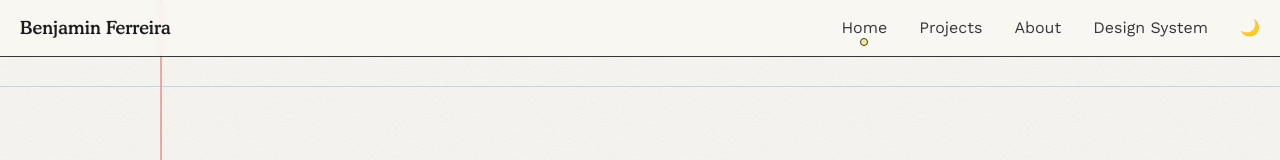
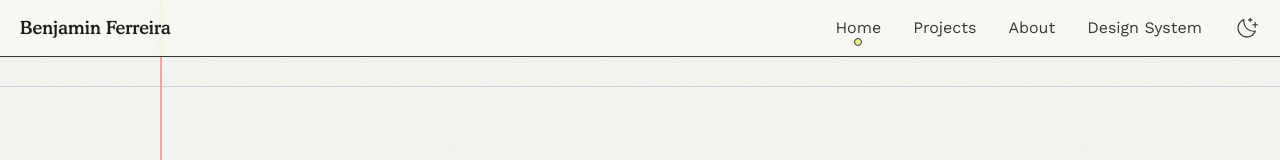
Before and after one commit to benjaminferreira/benjaminferreira.dev, a Next.js app: page / in a window 1280 px wide. Shown: the top 160 px of the page. Built offline with nearby package versions, Linux system fonts and the light colour scheme.

Commit message:
Add Phosphor icons for theme toggle and patch security vulnerabilities

```diff
--- a/package.json
+++ b/package.json
@@ -9,6 +9,7 @@
     "lint": "eslint"
   },
   "dependencies": {
+    "@phosphor-icons/react": "^2.1.10",
     "motion": "^13.1.0",
     "next": "^16.3.0",
     "react": "19.2.4",
--- a/src/components/Navbar.tsx
+++ b/src/components/Navbar.tsx
@@ -9,6 +9,7 @@
 import Link from "next/link";
 import { motion, useReducedMotion } from "motion/react";
 import { useState } from "react";
+import { SunIcon, MoonStarsIcon } from "@phosphor-icons/react";
 
 /**
  * Nav links (non-title/icons)
@@ -21,7 +22,7 @@ const navLinks = [
 ];
 
 const linkClasses =
-	"text-base px-4 py-2.5 text-ink z-10 rounded-xl hover:text-ink/80 focus-visible:text-ink/80 active:text-charcoal";
+	"px-4 py-2.5 text-ink z-10 rounded-full hover:text-ink/80 focus-visible:text-ink/80 active:text-charcoal";
 
 /**
  * TODO
@@ -81,12 +82,15 @@ export default function Navbar() {
 						</li>
 					))}
 					{/* dark-mode toggle placeholder */}
-					<li>
+					<li className="px-1.5">
 						<button
 							type="button"
-							className={linkClasses}
+							className="text-base px-2.5 py-2.5 text-ink z-10 rounded-full cursor-pointer hover:text-ink/80 focus-visible:text-ink/80 active:text-charcoal"
 						>
-							🌙
+							<MoonStarsIcon
+								size={26}
+								weight="light"
+							/>
 						</button>
 					</li>
 				</ul>
```
Also changed, not shown: 1 other file (tests, documents, lock files or other folders).
